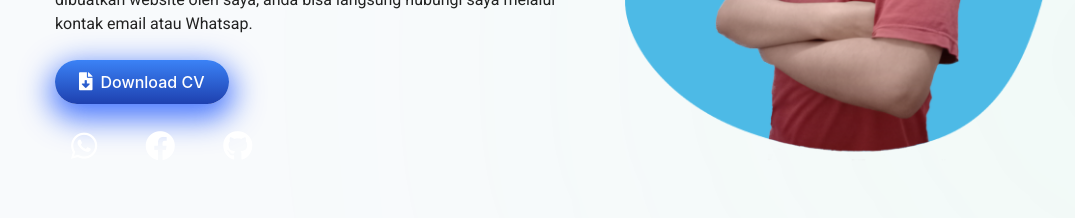
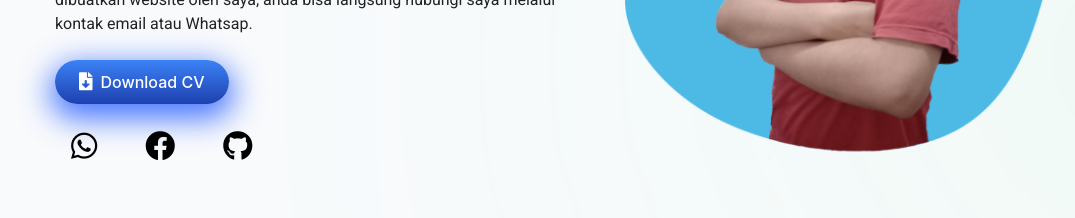
Before and after one commit to jamalpro90/My-Portfolio, a Next.js app: page / in a window 1280 px wide. Shown: the part 1180-1398 px from the top of the page, without its empty margins (41-1116 px from the left). Built offline with nearby package versions, Linux system fonts and the light colour scheme.

Commit message:
fix color in icon about

```diff
--- a/components/About.js
+++ b/components/About.js
@@ -74,7 +74,7 @@ export default function About() {
                 <Icon
                   key={i}
                   type={data.type}
-                  size="text-2xl lg:text-3xl text-white cursor-pointer pl-4"
+                  size="text-2xl lg:text-3xl cursor-pointer pl-4"
                   blank
                 />
               ))}
```
